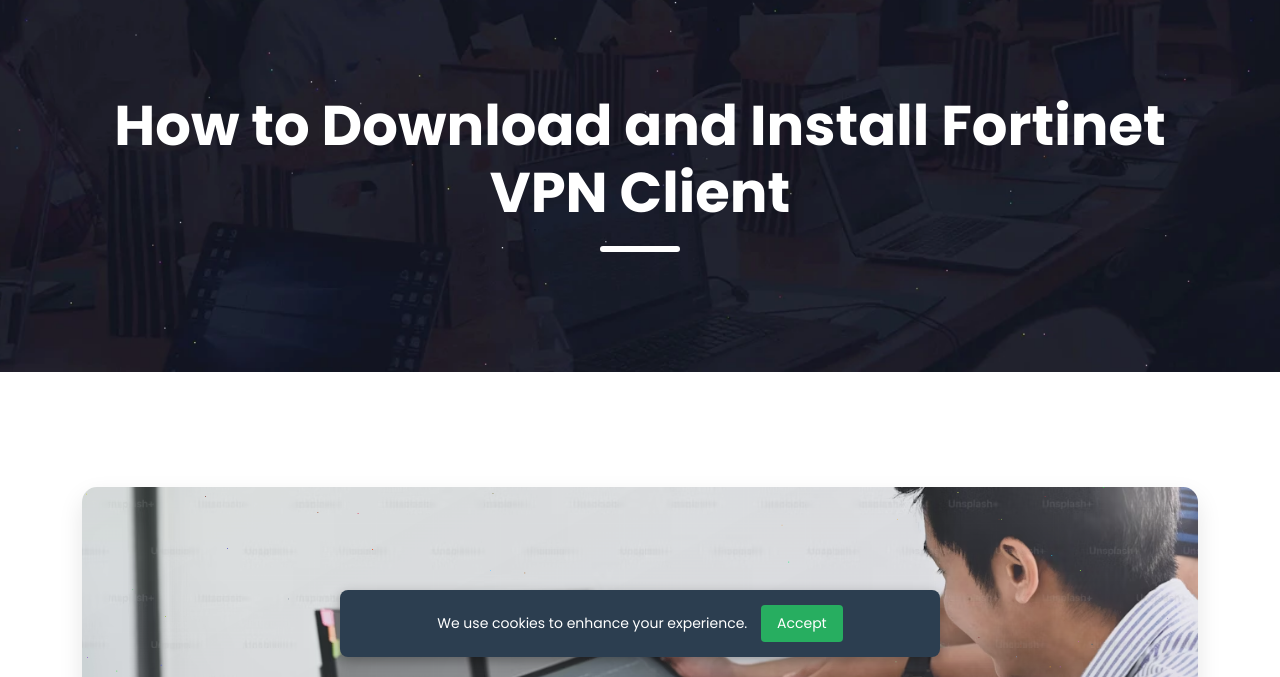
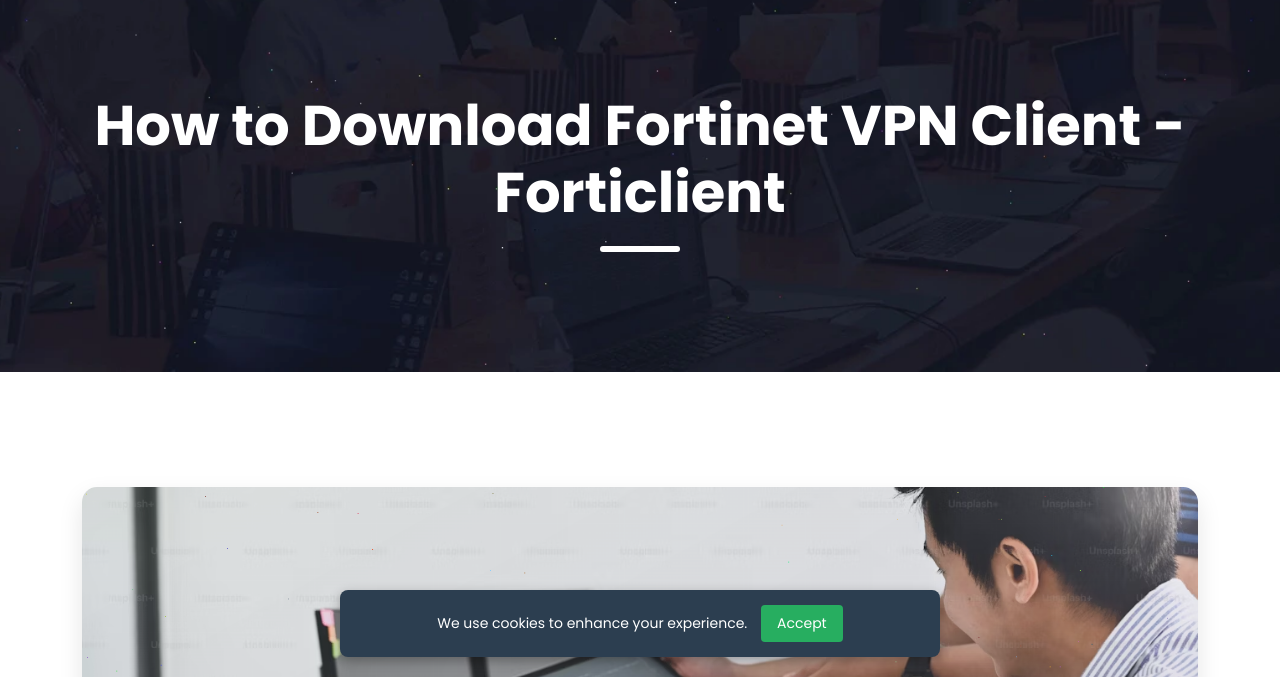
Before and after one commit to vpn-fortinet/vpn-fortinet.github.io, a plain HTML site: page guide/how-to-download-and-install-fortinet-vpn.html in a window 1280 px wide. Shown: the part 123-800 px from the top of the page. Drawn offline with nearby package versions, Linux system fonts and the light colour scheme.

Commit message:
Update how-to-download-and-install-fortinet-vpn.html

```diff
--- a/guide/how-to-download-and-install-fortinet-vpn.html
+++ b/guide/how-to-download-and-install-fortinet-vpn.html
@@ -121,7 +121,7 @@
         <div class="row">
           <div class="col-lg-12">
             <div class="header-text">
-              <h1 class="h1-title">How to Download and Install Fortinet VPN Client</h1>
+              <h1 class="h1-title">How to Download Fortinet VPN Client - Forticlient</h1>
               <div class="div-dec"></div>
             </div>
           </div>
```
